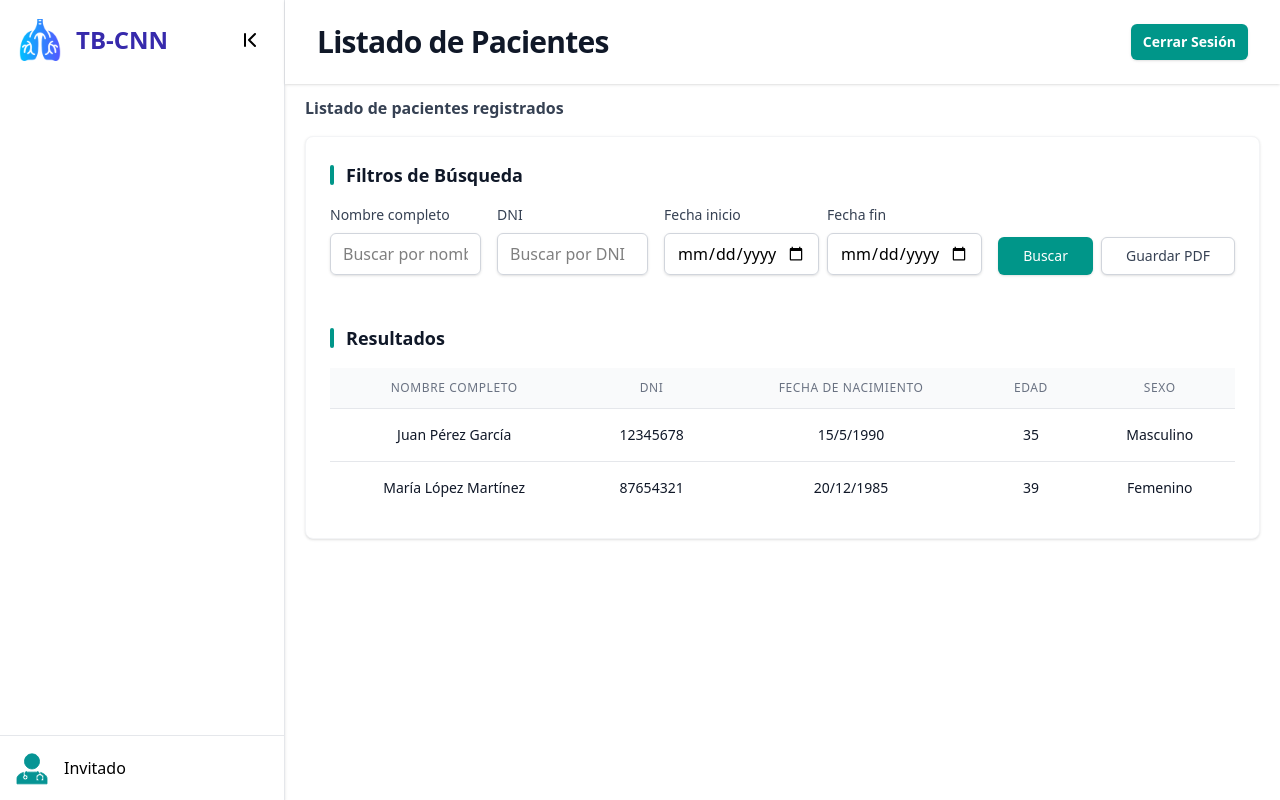
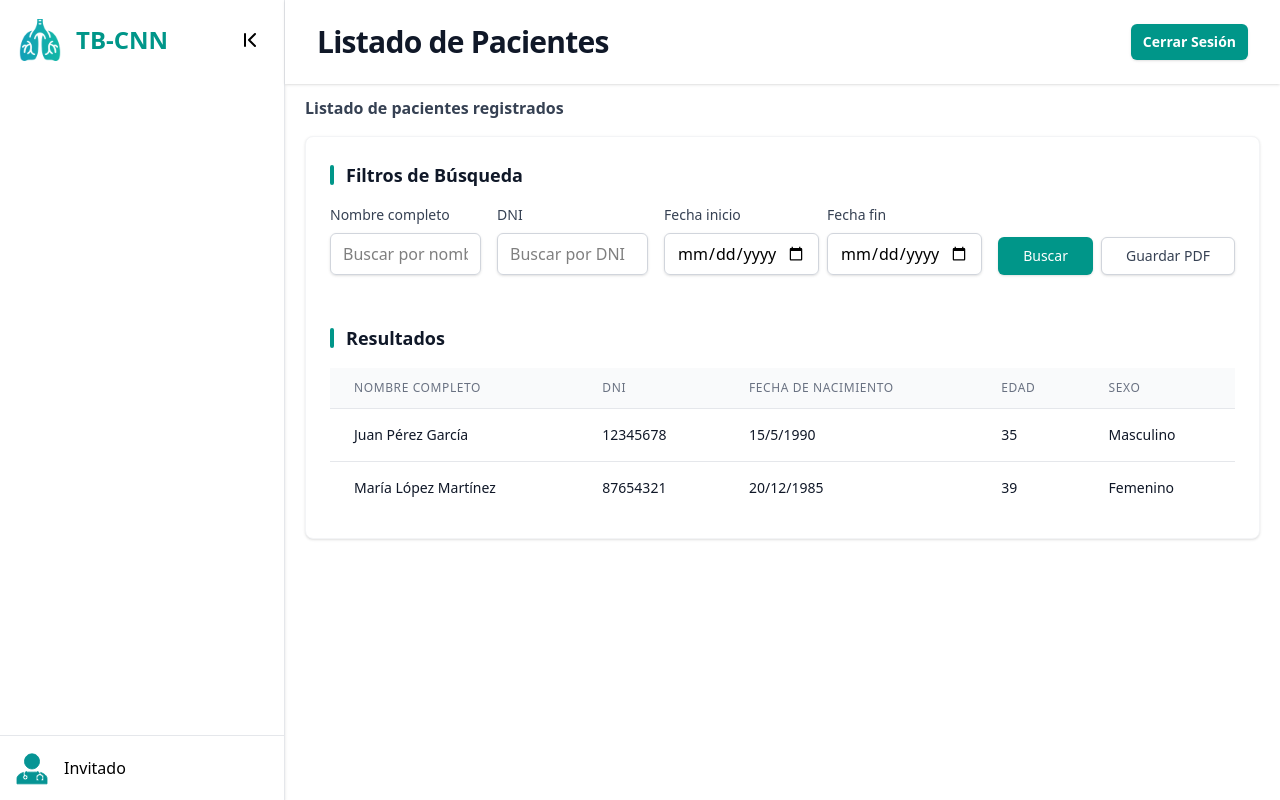
Before and after one commit to adriannportok/TBC_IA, a React (Vite) app in the folder frontend/: page /pacientes in a window 1280 px wide. Built offline with nearby package versions, Linux system fonts and the light colour scheme.

Commit message:
Edits layout-sidebar

```diff
--- a/frontend/index.html
+++ b/frontend/index.html
@@ -2,7 +2,7 @@
 <html lang="en">
   <head>
     <meta charset="UTF-8" />
-    <link rel="icon" type="image/svg+xml" href="./src/assets/pulmones.png" />
+    <link rel="icon" type="image/svg+xml" href="./src/assets/lungs.png" />
     <meta name="viewport" content="width=device-width, initial-scale=1.0" />
     <title>TB-CNN</title>
   </head>
--- a/frontend/src/components/Layouts.jsx
+++ b/frontend/src/components/Layouts.jsx
@@ -6,19 +6,19 @@ export default function MainLayout({ children, title }) {
   const rol = localStorage.getItem("rol");
 
   return (
-    <div className="min-h-screen flex">
+    <div className="min-h-screen flex text-left">
       <Sidebar>
         {rol === "medico" && (
           <>
-            <SidebarItem icon={<LayoutDashboard size={20} />} text="Dashboard" to="/dashboard"/>
-            <SidebarItem icon={<StickyNote size={20} />} text="Listado Pacientes" to="/pacientes"/>
-            <SidebarItem icon={<Layers size={20} />} text="Registrar Paciente" to="/registropaciente"/>
-            <SidebarItem icon={<Network size={20} />} text="Analisis Radiografia" to="/analisisradiografia"/>
+            <SidebarItem icon={<LayoutDashboard size={25} />} text="Dashboard" to="/dashboard"/>
+            <SidebarItem icon={<StickyNote size={25} />} text="Listado Pacientes" to="/pacientes"/>
+            <SidebarItem icon={<Layers size={25} />} text="Registrar Paciente" to="/registropaciente"/>
+            <SidebarItem icon={<Network size={25} />} text="Analisis Radiografia" to="/analisisradiografia"/>
           </>
         )}
         {rol === "administrador" && (
           <>
-            <SidebarItem icon={<Cog size={20} />} text="Configuración" />
+            <SidebarItem icon={<Cog size={25} />} text="Configuración" />
           </>
         )}
       </Sidebar>
--- a/frontend/src/components/Sidebar.jsx
+++ b/frontend/src/components/Sidebar.jsx
@@ -1,4 +1,4 @@
-import logo from "../assets/pulmones.png";
+import logo from "../assets/lungs.png";
 import userMedico from "../assets/userdoc.svg"; // Médico
 import userAdministrador from "../assets/usuarioadministrador.svg"; // Administrador
 import { ChevronFirst, ChevronLast } from "lucide-react";
@@ -28,7 +28,7 @@ export default function Sidebar({ children }) {
                 alt="Logo"
               />
               <span
-                className={`ml-3 font-bold text-2xl text-indigo-800 transition-all ${
+                className={`ml-3 font-bold text-2xl text-teal-600 transition-all ${
                   expanded ? "opacity-100" : "opacity-0 w-0"
                 }`}
               >
```
Also changed, not shown: frontend/src/assets/lungs.png (added).
